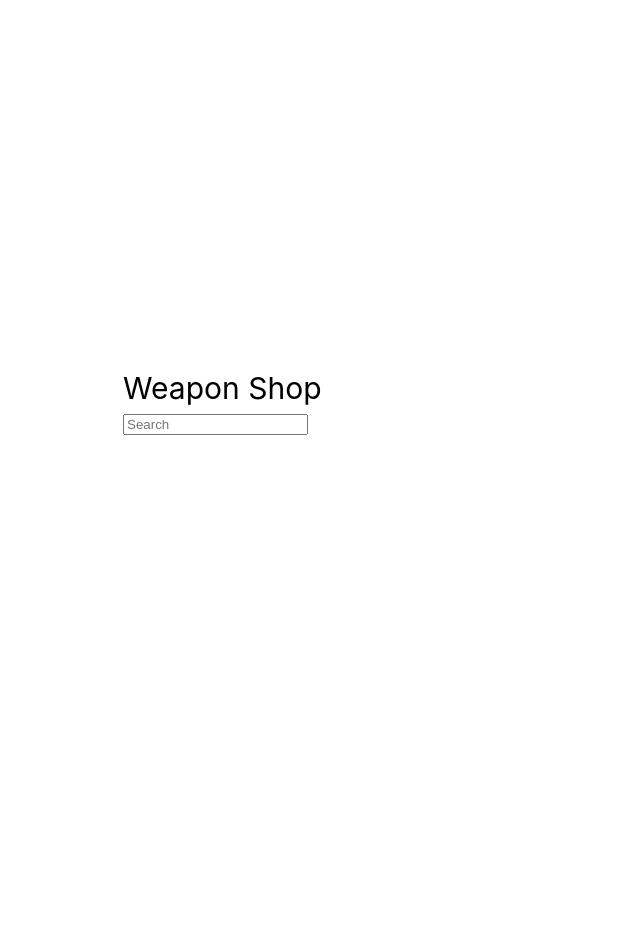
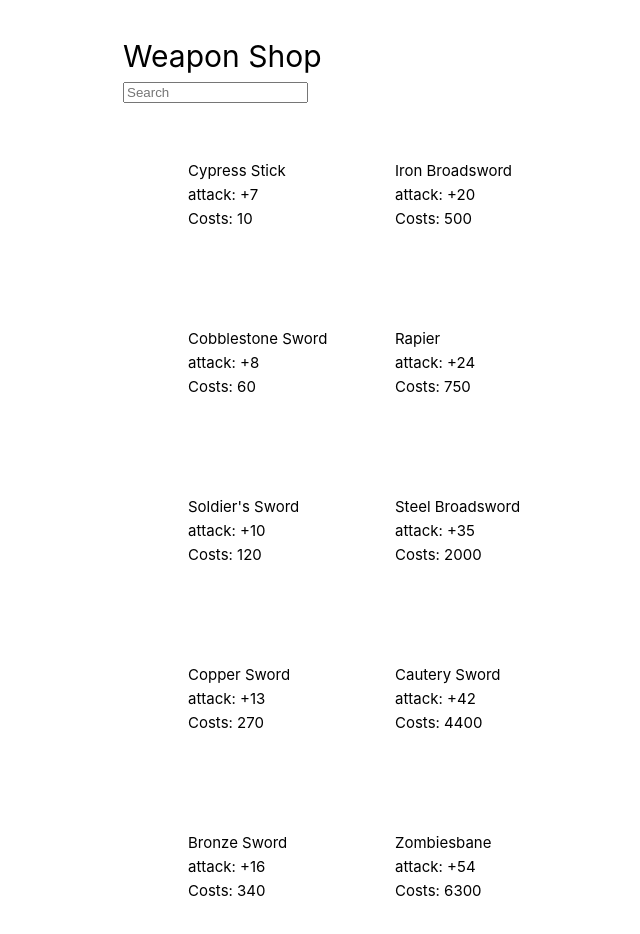
Before and after one commit to lincoln-anderson/DQ-E-Commerce, a Vue app in the folder DQ-E-Commerce/: page / in a window 1280 px wide. Shown: the top 934 px of the page, without its empty margins (517-1157 px from the left). Before the commit the page ends 800 px from the top, so only its background shows below. Built offline with nearby package versions, Linux system fonts and the light colour scheme.

Commit message:
loading data works

```diff
--- a/DQ-E-Commerce/src/components/TheWelcome.vue
+++ b/DQ-E-Commerce/src/components/TheWelcome.vue
@@ -9,7 +9,7 @@
           placeHolder="Search"
         >
       </div>
-      <div v-if="searchItemResults" class="container">
+      <div class="container">
         <ul>
           <li v-for="weapon in weapons"
           :key="weapon.id"
@@ -71,10 +71,18 @@ export default defineComponent({
           }, this.passedTimeout)
         }
     },
-    searchItemResults: function() {
+    SearchItemResults: function() {
       var localWeapons = self.weapons;
 
       var localSearchQuery = self.searchQuery;
+
+      localSearchQuery = localSearchQuery.trim().toLowerCase();
+
+      localServices = localServices.filter(function(item){
+        if(item.name.toLowerCase().indexOf(localSearchQuery) !== -1){
+          return item
+        }
+      })
 
       return localWeapons;
 
```
